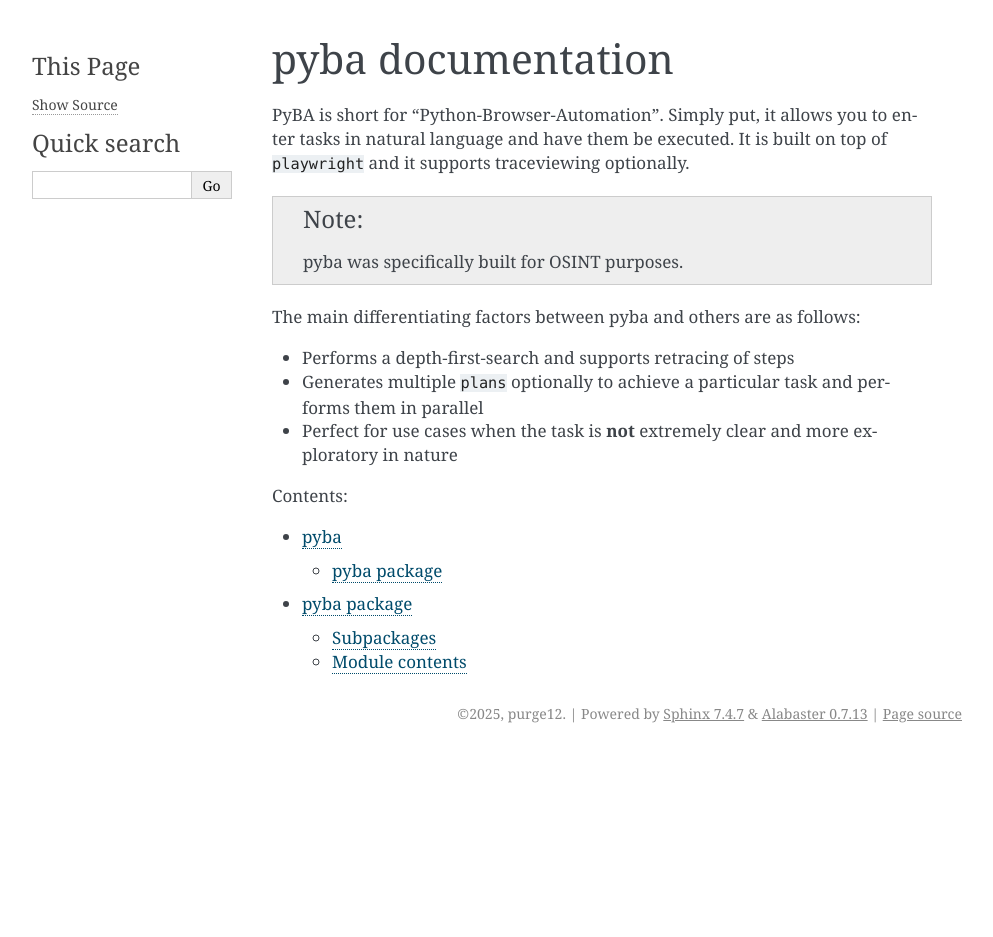
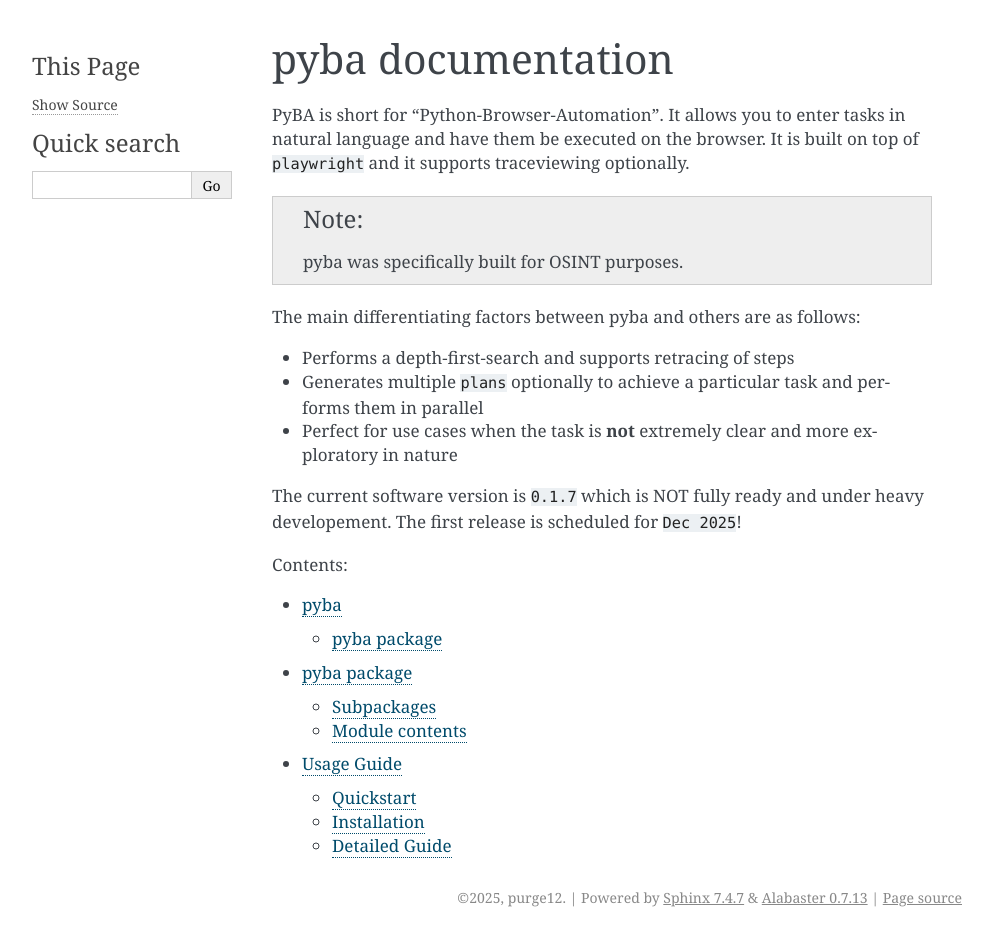
Before and after one commit to FauvidoTechnologies/PyBrowserAutomation, a Sphinx documentation site: the page built from docs/index.rst, in a window 1280 px wide. Shown: the whole page, without its empty margins (148-1141 px from the left). Built offline with Sphinx 7.4.7, drawn with Linux system fonts in a browser that asks for light colours; before the commit the page ends 900 px from its top, so only the background shows below that.

Commit message:
documentation update

```diff
--- a/docs/index.rst
+++ b/docs/index.rst
@@ -6,7 +6,7 @@
 pyba documentation
 ==================
 
-PyBA is short for "Python-Browser-Automation". Simply put, it allows you to enter tasks in natural language and have them be executed. It is built on top of ``playwright`` and it supports traceviewing optionally.
+PyBA is short for "Python-Browser-Automation". It allows you to enter tasks in natural language and have them be executed on the browser. It is built on top of ``playwright`` and it supports traceviewing optionally.
 
 .. note::
    pyba was specifically built for OSINT purposes.
@@ -17,9 +17,12 @@
 - Generates multiple ``plans`` optionally to achieve a particular task and performs them in parallel
 - Perfect for use cases when the task is **not** extremely clear and more exploratory in nature
 
+The current software version is ``0.1.7`` which is NOT fully ready and under heavy developement. The first release is scheduled for ``Dec 2025``!
+
 .. toctree::
    :maxdepth: 2
    :caption: Contents:
 
    modules
    pyba
+   usage
```
Also changed, not shown: docs/usage.rst (added, +65 -0 lines).
